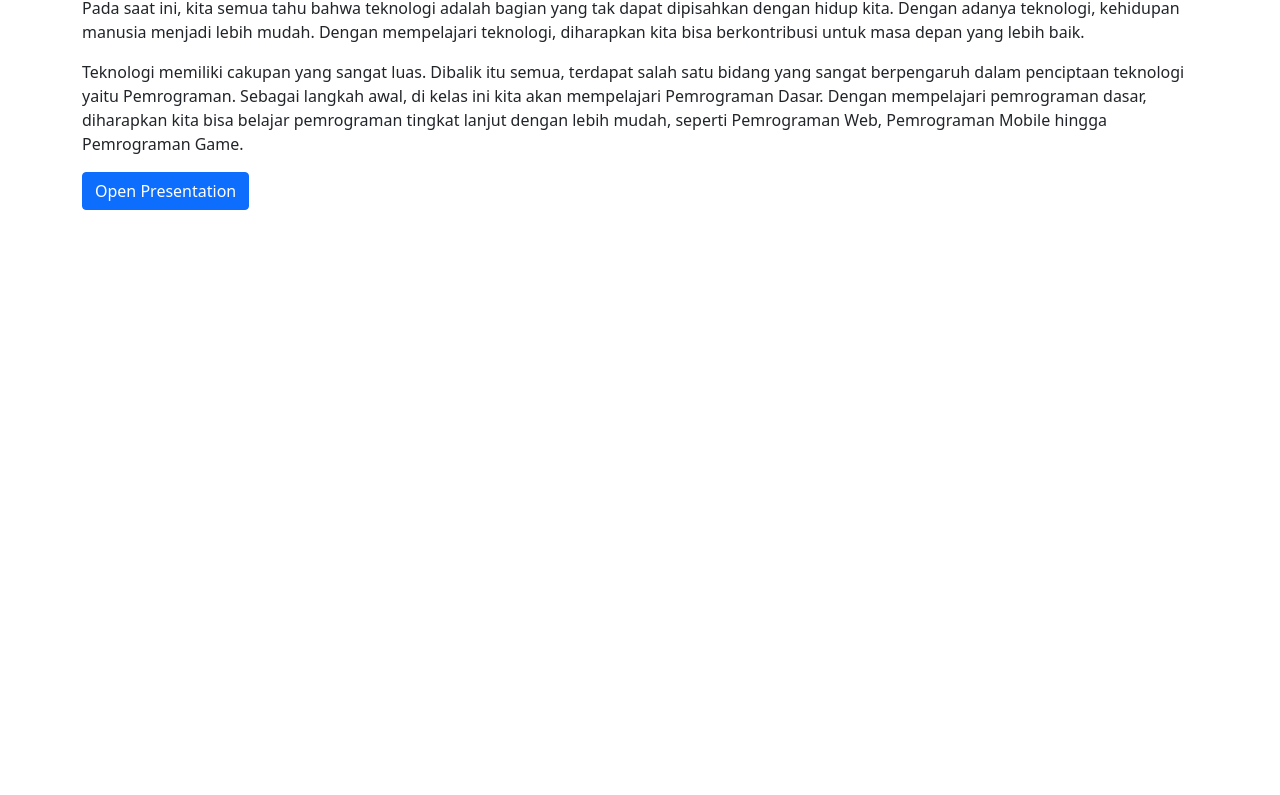
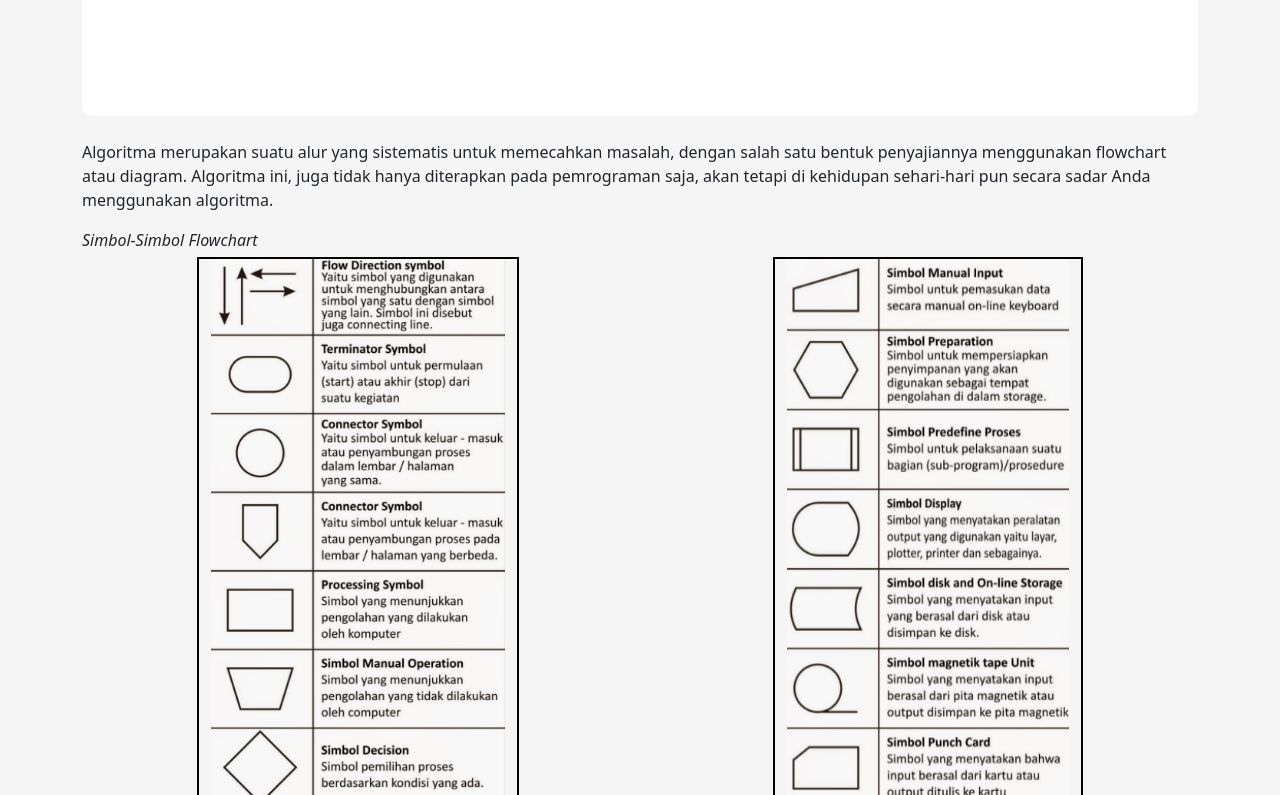
Before and after one commit to joko19/joko19.github.io, a website: page materi/flowchart.html in a window 1280 px wide. Shown: the part 286-1081 px from the top of the page. Before the commit the page ends 800 px from the top, so only its background shows below. Drawn offline with nearby package versions, Linux system fonts and the light colour scheme.

Commit message:
flowchart presentation

```diff
--- a/materi/flowchart.html
+++ b/materi/flowchart.html
@@ -14,13 +14,28 @@
 	<link rel="stylesheet" href="../plugin/highlight/monokai.css">
 </head>
 
-<body>
-	<img src="/image/home/flowchart.jpg" style="width: 100%; height: 240px; object-fit: cover;" alt="">
+<body style="background-color:whitesmoke;">
+	<!-- <img src="/image/home/flowchart.jpg" style="width: 100%; height: 240px; object-fit: cover;" alt=""> -->
 	<div class="container">
 		<h3>Algoritma dan Flowchart</h3>
-		<p>	Pada saat ini, kita semua tahu bahwa teknologi adalah bagian yang tak dapat dipisahkan dengan hidup kita. Dengan adanya teknologi, kehidupan manusia menjadi lebih mudah. Dengan mempelajari teknologi, diharapkan kita bisa berkontribusi untuk masa depan yang lebih baik.</p>
-		<p>Teknologi memiliki cakupan yang sangat luas. Dibalik itu semua, terdapat salah satu bidang yang sangat berpengaruh dalam penciptaan teknologi yaitu Pemrograman. Sebagai langkah awal, di kelas ini kita akan mempelajari Pemrograman Dasar. Dengan mempelajari pemrograman dasar, diharapkan kita bisa belajar pemrograman tingkat lanjut dengan lebih mudah, seperti Pemrograman Web, Pemrograman Mobile hingga Pemrograman Game. </p>
-		<a href="/materi/flowchart/presentation.html" class="btn btn-primary">Open Presentation</a>
+		<div style="background-color: #fff; width: 100%; height: 360px; border-radius: 10px;">
+			<center>
+				<a href="/materi/flowchart/presentation.html" class="btn btn-primary" style="margin-top: 180px;">Open
+					Presentation</a>
+			</center>
+		</div><br>
+		<p> Algoritma merupakan suatu alur yang sistematis untuk memecahkan masalah, dengan salah satu bentuk penyajiannya
+			menggunakan flowchart atau diagram. Algoritma ini, juga tidak hanya diterapkan pada pemrograman saja, akan tetapi
+			di kehidupan sehari-hari pun secara sadar Anda menggunakan algoritma.</p>
+		<i>Simbol-Simbol Flowchart</i>
+		<div class="row" style="margin-bottom: 25px;">
+			<img src="/image/materi/flowchart-1.png"
+				style="width: max-content; border: 2px solid #000000; margin-left: auto; margin-right: auto; display: block; margin-top: 5px;"
+				alt="">
+			<img src="/image/materi/flowchart-2.png"
+				style="width: max-content; border: 2px solid #000000; margin-left: auto; margin-right: auto; display: block; margin-top: 5px;"
+				alt="">
+		</div>
 </body>
 
 </html>
```
Also changed, not shown: materi/flowchart/presentation.html (+17 -3 lines), materi/pendahuluan.html (+6 -2 lines), image/materi/flowchart-1.png (added), image/materi/flowchart-2.png (added), image/materi/simbol-simbol-flowchart-lengkap.png (added), image/presentation/flowchart.jpg (added).
